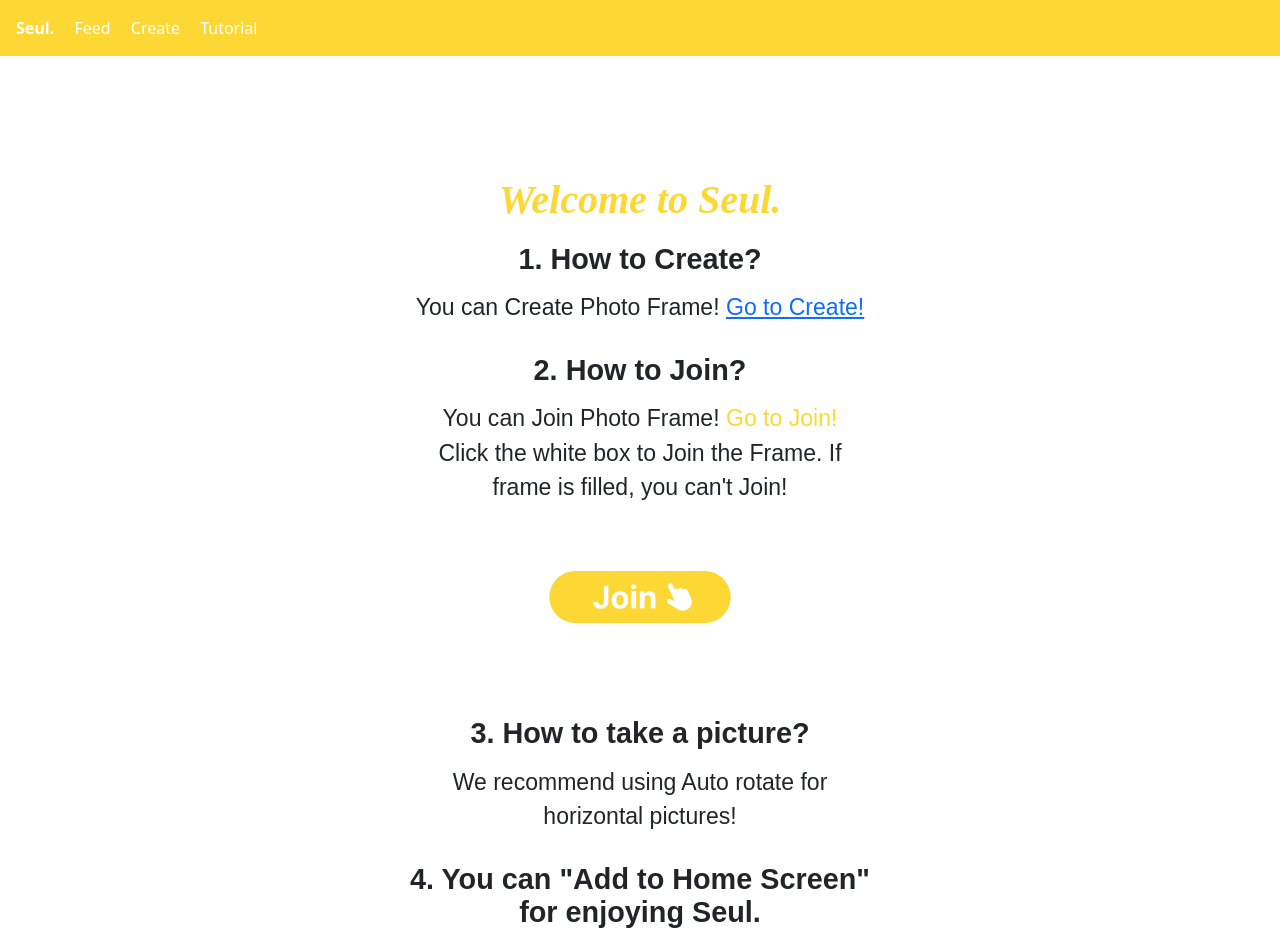
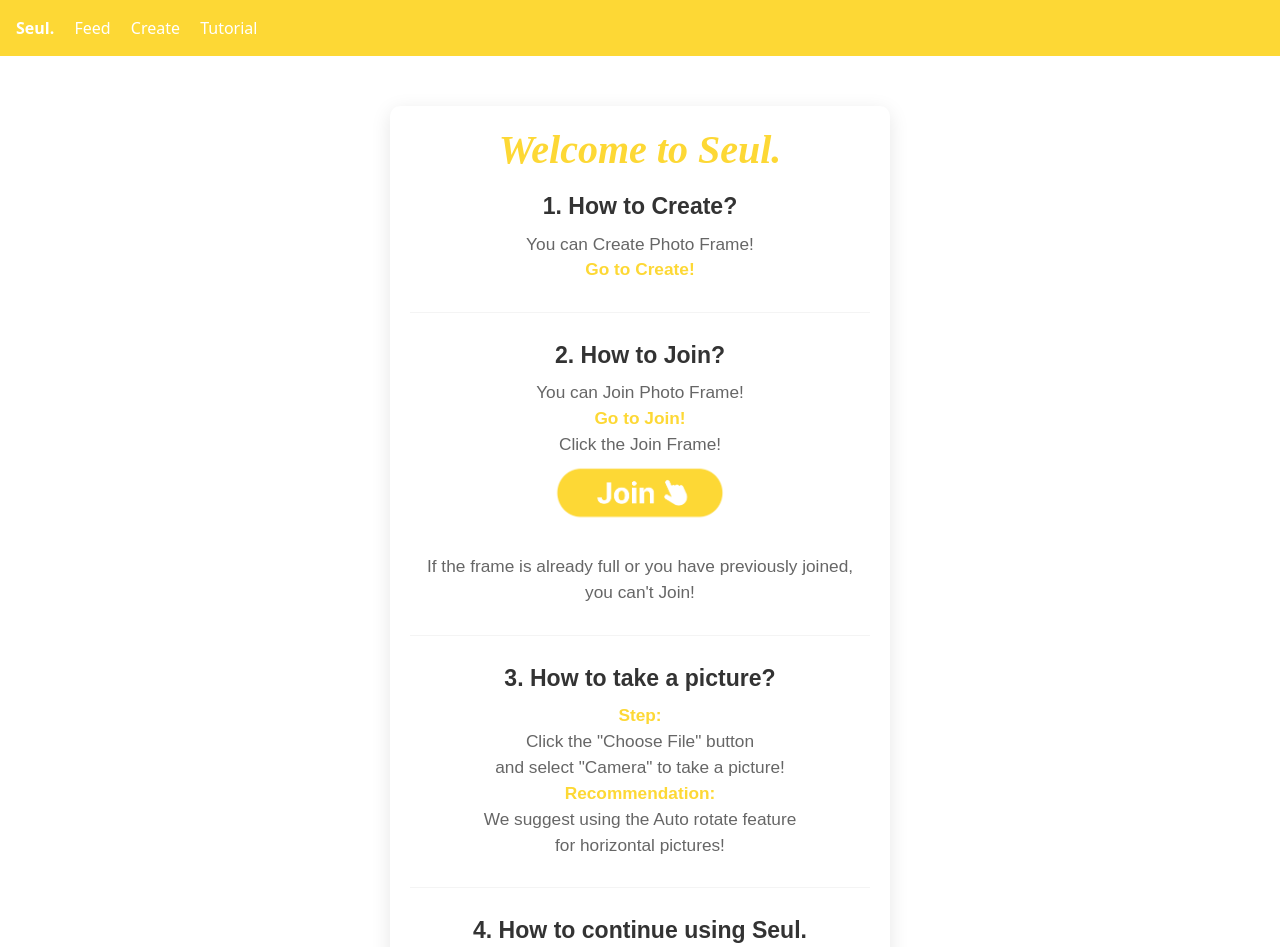
Before and after one commit to jj904/SEUL, a website: page public/tutorial.html in a window 1280 px wide. Shown: the top 947 px of the page. Drawn offline with nearby package versions, Linux system fonts and the light colour scheme; no server answers.

Commit message:
modify UI

```diff
--- a/public/style.css
+++ b/public/style.css
@@ -23,7 +23,6 @@
   /* border: 2px solid #FDD835;  */
   border-radius: 10px;
   box-sizing: border-box;
-
 }
 
 .divide-line{
@@ -232,14 +231,16 @@ h3.recommendation {
 ************/
 .tutorial-container {
   font: 1.2em "Fira Sans", sans-serif;
-  margin-left: auto;
-  margin-right: auto;
-  margin-top: 100px;
-  width: 500px;
+  margin: 50px auto;
   padding: 20px;
   box-sizing: border-box;
   text-align: center;
-  /* background-color: #F7ECDD */
+  background-color: #FFFFFF;
+  border-radius: 20px;
+  max-width: 500px;
+  box-shadow: 0px 5px 20px rgba(0,0,0,0.1);
+  border-radius: 10px;
+  background-color: #fff;
 }
 
 .tutorial-title {
@@ -247,6 +248,7 @@ h3.recommendation {
   text-align: center;
   margin-bottom: 2em;
 }
+
 .tutorial-seul {
   font: italic 1.2em "Fira Sans", serif;
   font-size: 40px;
@@ -255,37 +257,49 @@ h3.recommendation {
   color: #fdd835;
 }
 
-.tutorial_join {
-  width: 250px;
-  height: auto;
-  padding: 8px;
-  box-sizing: border-box;
-}
-
 .tutorial-section {
   margin-bottom: 1.5em;
+  border-bottom: 1px solid #f4f4f4;
+  padding-bottom: 1.5em;
 }
 
 .tutorial-header {
-  font-size: 1.5em;
+  font-size: 1.2em;
   font-weight: bold;
   margin-bottom: 0.5em;
+  color: #333;
 }
 
 .tutorial-content {
-  font-size: 1.2em;
+  font-size: 0.9em;
   line-height: 1.5;
+  color: #666;
 }
 
 .tutorial-link {
   color: #fdd835;
   text-decoration: none;
+  font-weight: bold;
 }
 
 .tutorial-image {
   width: 100%;
   height: auto;
   margin-top: 1em;
+  border-radius: 10px;
+}
+
+.tutorial_join {
+  width: 180px;
+  height: 70px;
+  padding: 2px;
+  box-sizing: border-box;
+  border-radius: 5px;
+}
+
+.highlight {
+  font-weight: bold;
+  color: #fdd835;
 }
 
 
--- a/public/tutorial.html
+++ b/public/tutorial.html
@@ -31,23 +31,35 @@
 
     <div class="tutorial-section">
         <div class="tutorial-header">1. How to Create?</div>
-      <div class="tutorial-content">You can Create Photo Frame! <a id="create-link-2" href="upload.html">Go to Create!</a></div>
+        <div class="tutorial-content">You can Create Photo Frame!<br><a class="tutorial-link" id="create-link-2" href="upload.html">Go to Create!</a></div>
     </div>
 
     <div class="tutorial-section">
         <div class="tutorial-header">2. How to Join?</div>
-      <div class="tutorial-content">You can Join Photo Frame! <a class="tutorial-link" href="index.html">Go to Join!</a></div>
-      <div class="tutorial-content">Click the white box to Join the Frame. If frame is filled, you can't Join!</div>
-      <img class="tutorial_join" src="./image/joinhere.png">
+        <div class="tutorial-content">You can Join Photo Frame!<br><a class="tutorial-link" href="index.html">Go to Join!</a></div>
+        <div class="tutorial-content">Click the Join Frame!</div>
+        <img class="tutorial_join" src="./image/tutorial_joinhere.png">
+        <div class="tutorial-content"><br>If the frame is already full or you have previously joined,<br>you can't Join!</div>
       </div>
 
     <div class="tutorial-section">
         <div class="tutorial-header">3. How to take a picture?</div>
-      <div class="tutorial-content">We recommend using Auto rotate for horizontal pictures!</div>
+        <div class="tutorial-content">
+          <span class="highlight">Step:</span> <br>Click the "Choose File" button<br>and select "Camera" to take a picture!<br>
+          <span class="highlight">Recommendation:</span> <br>We suggest using the Auto rotate feature<br>for horizontal pictures!
+      </div>
+
     </div>
 
     <div class="tutorial-section">
-      <div class="tutorial-header">4. You can "Add to Home Screen" for enjoying Seul.</div>
+        <div class="tutorial-header">4. How to continue using Seul.</div>
+        <div class="tutorial-content">
+          <span class="highlight">iOS:</span> <br>Open Seul. in Safari, tap share,<br>select "Add to Home Screen."<br>
+          <span class="highlight">Android:</span> <br>Visit Seul. in Chrome, tap the three dots,<br>choose "Install App" or "Add to Home Screen."<br>
+          <br>Now, access Seul. directly from your home screen anytime.<br>
+      </div>
+
+        </div>
     </div>
   </div>
 
```
Also changed, not shown: public/login.html (+2 -9 lines), public/upload.html (+2 -0 lines), public/image/join.png (deleted), public/image/tutorial_join.PNG (deleted), public/image/tutorial_joinhere.png (added), public/manifest.json. Lines whose indentation alone changed are shown as unchanged.
